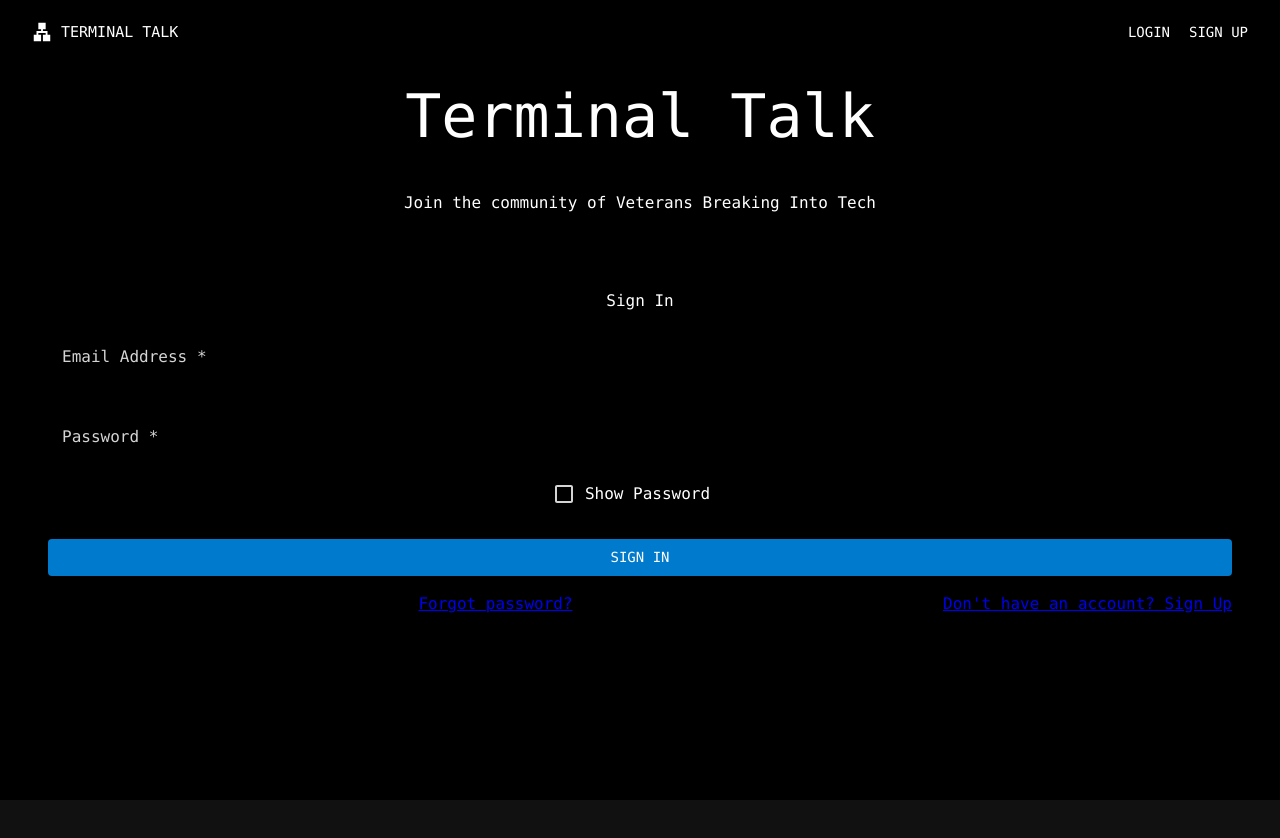
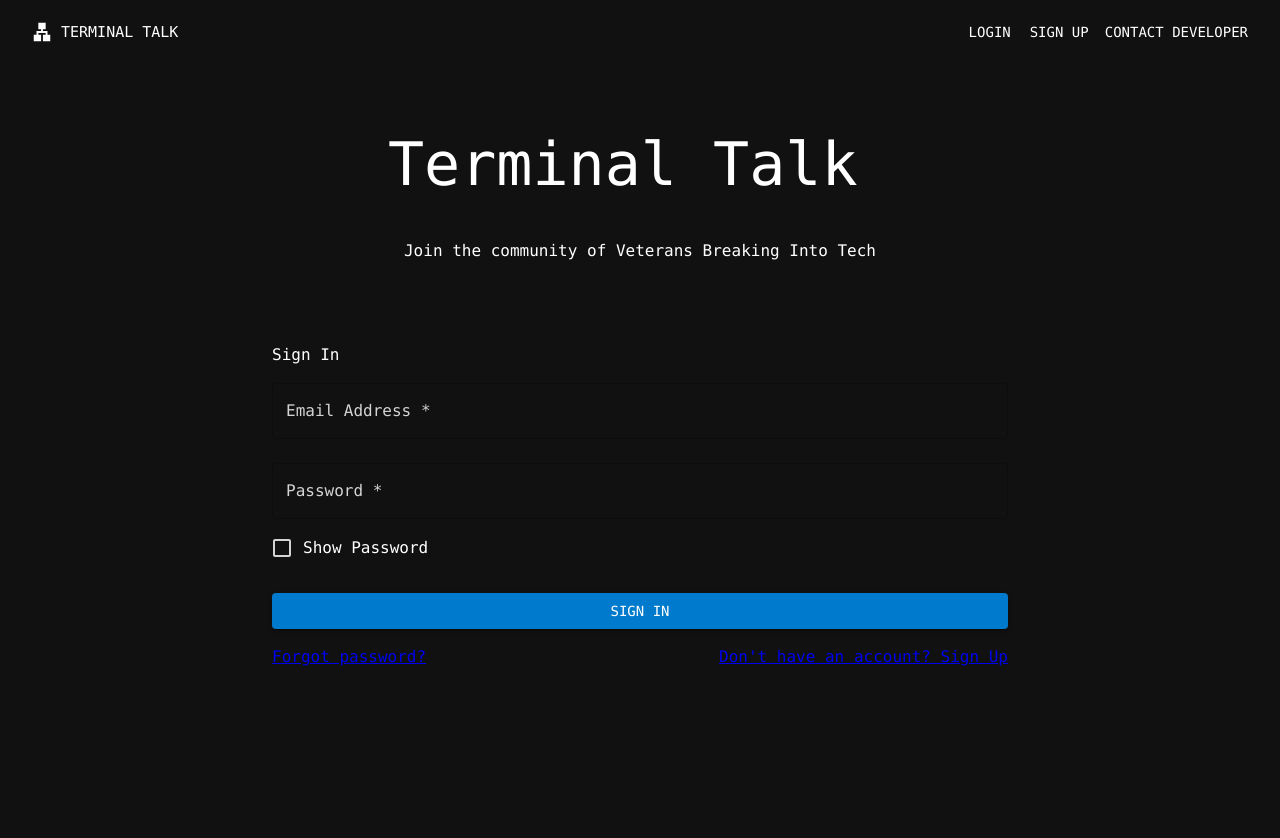
Before and after one commit to Jacob-Petersen-1/Veteran-Connect, a React (Create React App) app in the folder client/: page / in a window 1280 px wide. Shown: the top 838 px of the page. Before the commit the page ends 800 px from the top, so only its background shows below. Built offline with nearby package versions, Linux system fonts and the light colour scheme.

Commit message:
Made a couple styling changes to over container of landing page

```diff
--- a/client/src/App.js
+++ b/client/src/App.js
@@ -29,7 +29,6 @@ function App() {
               </PrivateRoute>
             }
           />
-          <Route path="/login" element={<LoginPage />} />
           <Route path="/register" element={<RegisterPage />} />
         </Routes>
       </ThemeProvider>
--- a/client/src/components/AppBar/AppBar.jsx
+++ b/client/src/components/AppBar/AppBar.jsx
@@ -80,6 +80,11 @@ const AppBarCustom = () => {
                     Sign Up
                   </Button>
                 </Link>
+                <Link to="/register" style={{ textDecoration: "none" }}>
+                  <Button variant="text" sx={{ color: "white" }}>
+                    Contact Developer
+                  </Button>
+                </Link>
               </>
             )}
           </>
--- a/client/src/components/Landing/Landing.jsx
+++ b/client/src/components/Landing/Landing.jsx
@@ -1,32 +1,33 @@
 import React from "react";
-
 
 import LoginComponent from "../LoginComponent/LoginComponent";
 // MUI Imports
 
 import { Box, Container, Grid, Typography } from "@mui/material";
 
+const Landing = () => {
+  return (
+    <Grid
+      container
+      spacing={0}
+      direction="column"
+      alignItems="center"
+      marginTop="7rem"
+      style={{ minHeight: "100vh" }}
+    >
+      <Grid padding="1rem" item xs={1}>
+      <Typography variant="h2" gutterBottom>
+        Terminal Talk
+      </Typography>
+      <Typography variant="subtitle1" gutterBottom padding="1rem">
+        Join the community of Veterans Breaking Into Tech
+      </Typography>
 
-const Landing = () => {
-
-
-  return (
-    <Box
-    textAlign= "center"
-   paddingTop="5rem"
-      sx={{
-        height: "100vh",
-        background: "black",
-      }}
-    >
-      <Typography variant="h2" gutterBottom>Terminal Talk</Typography>
-      <Typography variant="subtitle1" gutterBottom padding="1rem">Join the community of Veterans Breaking Into Tech</Typography>
-      <LoginComponent/>
-
-
-
-
-    </Box>
+      </Grid>
+      <Grid item xs={3}>
+        <LoginComponent />
+      </Grid>
+    </Grid>
   );
 };
 
--- a/client/src/components/LoginComponent/LoginComponent.jsx
+++ b/client/src/components/LoginComponent/LoginComponent.jsx
@@ -38,7 +38,7 @@ const LoginComponent = () => {
 
   return (
 
-        <Box component="form" padding="3rem" noValidate onSubmit={handleSubmit} sx={{ mt: 1 }}>
+        <Box component="form" padding="2rem" maxWidth="50rem" noValidate onSubmit={handleSubmit} sx={{ mt: 1 }}>
           <Typography>Sign In</Typography>
           <TextField
             margin="normal"
--- a/client/src/components/RegisterComponent/RegisterComponent.jsx
+++ b/client/src/components/RegisterComponent/RegisterComponent.jsx
@@ -49,41 +49,17 @@ const RegisterComponent = () => {
   }, [isServerError]);
 
   return (
-    <Grid container component="main" sx={{ height: "100vh" }}>
-      <Grid
-        item
-        xs={false}
-        sm={4}
-        md={7}
-        sx={{
-          backgroundImage: "url(https://wallpapercave.com/wp/wp4428421.jpg)",
-          backgroundRepeat: "no-repeat",
-          backgroundSize: "cover",
-          backgroundPosition: "center",
-        }}
-      />
-      <Grid item xs={12} sm={8} md={5} component={Paper} elevation={6} square>
-        <Box
-          sx={{
-            my: 8,
-            mx: 4,
-            display: "flex",
-            flexDirection: "column",
-            alignItems: "center",
-          }}
-        >
-          <Avatar sx={{ m: 1, bgcolor: "secondary.main" }}>
-            <LockOutlinedIcon />
-          </Avatar>
-          <Typography component="h1" variant="h5">
-            Register
-          </Typography>
+    <>
           <Box
+            padding="2rem"
             component="form"
             noValidate
             onSubmit={handleSubmit}
             sx={{ mt: 1 }}
           >
+          <Typography paddingTop="3rem" component="h1" variant="h5">
+            Register
+          </Typography>
             <TextField
               margin="normal"
               required
@@ -152,9 +128,9 @@ const RegisterComponent = () => {
               Register!
             </Button>
           </Box>
-        </Box>
-      </Grid>
-    </Grid>
+    </>
+
+
   );
 };
 
```
